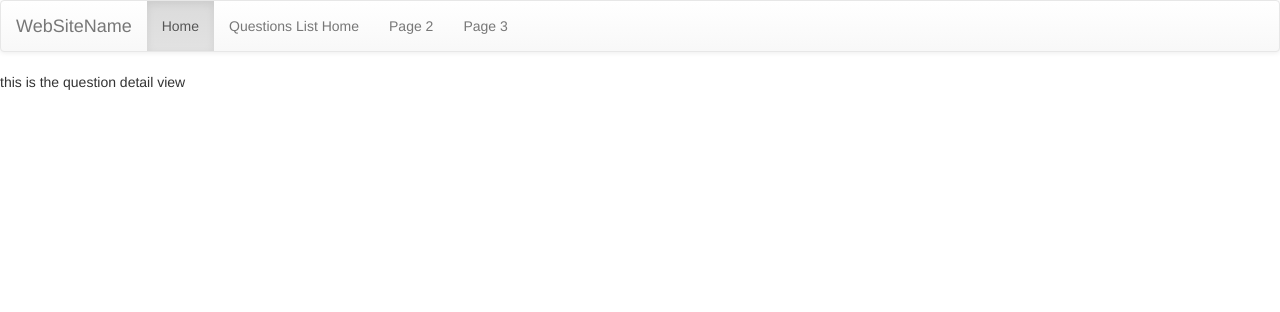
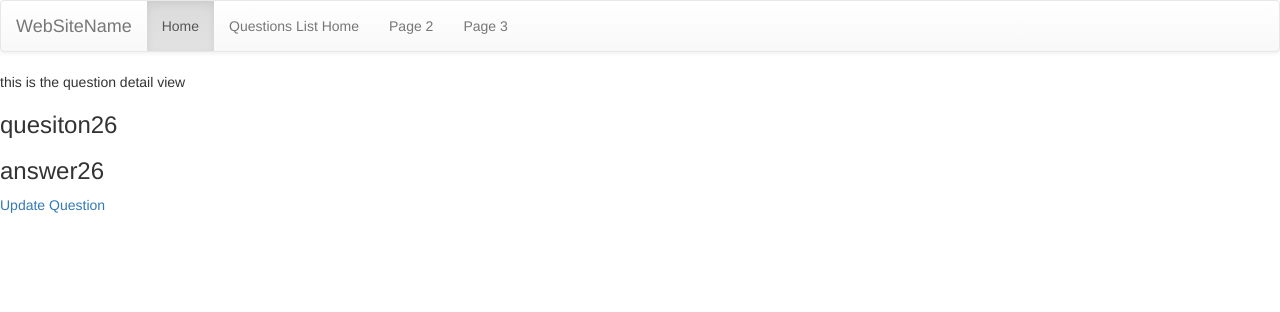
Before and after one commit to maltezc/BoilerPlateDjango, a Django app: page /questions/questiondetail/26/ in a window 1280 px wide. Shown: the top 312 px of the page. Run offline with Django 3.2, Linux system fonts and the light colour scheme; data comes from the database, SQL or seed files in the repository; both versions use the stored data as it was after the commit; some libraries are stand-ins or nearby versions.

Commit message:
problems with forms. Always sends to -create- form

```diff
--- a/questions/forms.py
+++ b/questions/forms.py
@@ -3,7 +3,7 @@ from questions import models
 
 
 class QuestionForm(forms.ModelForm):
-    your_name = forms.CharField(label='Your name', max_length=100)
-
+    # your_name = forms.CharField(label='Your name', max_length=100)
     class Meta:
         fields = ("question", 'answer')
+        model = models.Question
--- a/questions/models.py
+++ b/questions/models.py
@@ -1,20 +1,23 @@
 from django.db import models
 from django.contrib.auth import get_user_model
 from django.core.urlresolvers import reverse
+
+
 import misaka # http://misaka.61924.nl/
 #Misaka is a CFFI-based binding for Hoedown, a fast markdown processing library written in C.
 # It features a fast HTML renderer and functionality to make custom renderers (e.g. man pages or LaTeX).
 from django.utils import timezone
 
-
 User = get_user_model()
 
 class Question(models.Model):
+    class Meta:
+        ordering = ['-date_updated']
     # user = models.ForeignKey(User, related_name="question", default='')
-    question = models.TextField(unique=False, blank=False, null=False)
+    question = models.TextField(blank=False, null=False) # unique=True,
     question_html = models.TextField(blank=False, null=False)
     answer = models.TextField(blank=False, null=False)
-    answer_html = models.TextField(blank=False,null=False)
+    answer_html = models.TextField(blank=False, null=False)
     date_created = models.DateTimeField(auto_now=True, null=True)
     date_updated = models.DateTimeField(auto_now=True, null=True)
 
@@ -23,12 +26,11 @@ class Question(models.Model):
         # ^ to display an object in the Django admin site and
         # as the value inserted into a template when it displays an object.
 
-
     def save(self, *args, **kwargs):
         self.question_html = misaka.html(self.question)
         self.answer_html = misaka.html(self.answer)
+
         super().save(*args, **kwargs)
-
 
     def get_absolute_url(self):
         return reverse(
--- a/questions/templates/questions/_question.html
+++ b/questions/templates/questions/_question.html
@@ -1,4 +1,4 @@
-{#{% extends 'base.html' %}#}
+
 
 
 
--- a/questions/templates/questions/question_detail.html
+++ b/questions/templates/questions/question_detail.html
@@ -6,19 +6,22 @@
 {# TODO: who posted it#}
 
 {# TODO: what is the question#}
+<h3>{{ question.question_html|safe }}</h3>
 
 {# TODO: what is the answer#}
+<h3>{{ question.answer_html|safe }}</h3>
 
 {# TODO: what are comments?#}
+{# TODO: show tags#}
+{# TODO: be able to suggest edits#}
+<a href="{% url 'questions:update' pk=question.pk %}"> Update Question</a>
 
 
 {% endblock %}
 
-
-{#{% extends "questions/question_base.html" %}#}
-
-{% block post_content %}
-<div class="col-md-8">
-    {% include "questions/_question.html" %}
-</div>
-{% endblock %}
+{#{% block post_content %}#}
+{#<div class="col-md-8">#}
+{#    {% include "questions/_question.html" %}#}
+{##}
+{#</div>#}
+{#{% endblock %}#}
--- a/questions/templates/questions/question_form.html
+++ b/questions/templates/questions/question_form.html
@@ -3,7 +3,7 @@
 {% load bootstrap3 %}
 
 {% block content %}
-<h4>Create New Question</h4>
+<h4>Create New Question2</h4>
 <form method="POST" action="{% url 'questions:create' %}" id="questionForm">
 	{% csrf_token %}
 	{% bootstrap_form form %}
--- a/questions/urls.py
+++ b/questions/urls.py
@@ -7,6 +7,7 @@ urlpatterns = [
     url(r'^questionslist/$', views.QuestionList.as_view(), name='all'),
     url(r'new/$', views.CreateQuestion.as_view(), name='create'),
     # url(r'by/(?P<username>[-\w]+)/$', views.UserQuestions.as_view(), name="for_user"),
+    url(r'questionupdate/(?P<pk>\d+)/$', views.QuestionUpdate.as_view(), name='update'),
     # url(r'by/(?P<username>[-\w]+)/(?P<pk>\d+)/$', views.QuestionDetail.as_view(), name="single"),
     url(r'questiondetail/(?P<pk>\d+)/$', views.QuestionDetail.as_view(), name='single'),
     # url(r'delete/(?P<pk>\d+)/$', views.DeleteQuestion.as_view(), name='delete'),
--- a/questions/views.py
+++ b/questions/views.py
@@ -2,11 +2,19 @@ from django.shortcuts import render
 from django.views import generic
 from django.core.urlresolvers import reverse_lazy
 from django.contrib import messages
+from django.shortcuts import get_object_or_404
+import requests
+from django.utils import timezone
+from django.shortcuts import redirect
+
+
+from .forms import QuestionForm
+from .models import Question
 
 # Create your views here.
 from . import models
 from .forms import QuestionForm
-from braces.views import SelectRelatedMixin
+# from braces.views import SelectRelatedMixin
 
 from django.contrib.auth import get_user_model
 User = get_user_model()
@@ -16,7 +24,6 @@ User = get_user_model()
 class QuestionList(generic.ListView):
     # ^ took out SelectRelatedMixin, replace when ready
     model = models.Question
-
 
 
 class CreateQuestion(generic.CreateView):
@@ -37,7 +44,18 @@ class CreateQuestion(generic.CreateView):
 class QuestionDetail(generic.DetailView):
     model = models.Question
     # template_name = 'questions/question_detail.html'
-    success_url = reverse_lazy('questions:single')
+
+
+class QuestionUpdate(generic.UpdateView):
+    model = models.Question
+    form_class = QuestionForm
+    # context_object_name = 'question'
+    # success_url = reverse_lazy('questions:single')
+    # fields = ('question', 'answer')
+    # template_name_suffix = '_form'
+
+
+
 
 class QuestionDelete(generic.DeleteView):
     model = models.Question
```
Also changed, not shown: questions/templates/questions/question_update.html (added, +12 -0 lines), db.sqlite3, questions/migrations/0010_auto_20180317_1933.py (added), questions/migrations/0011_auto_20180317_2204.py (added).
